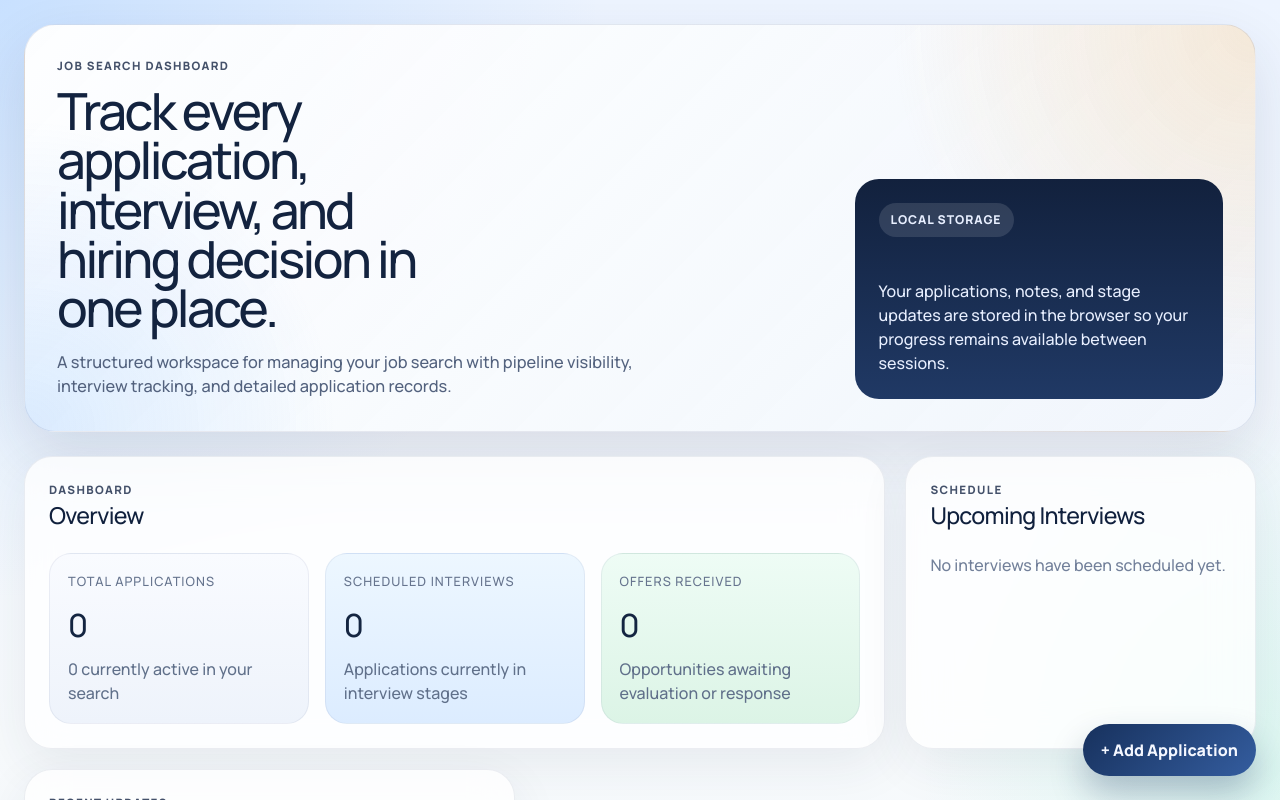
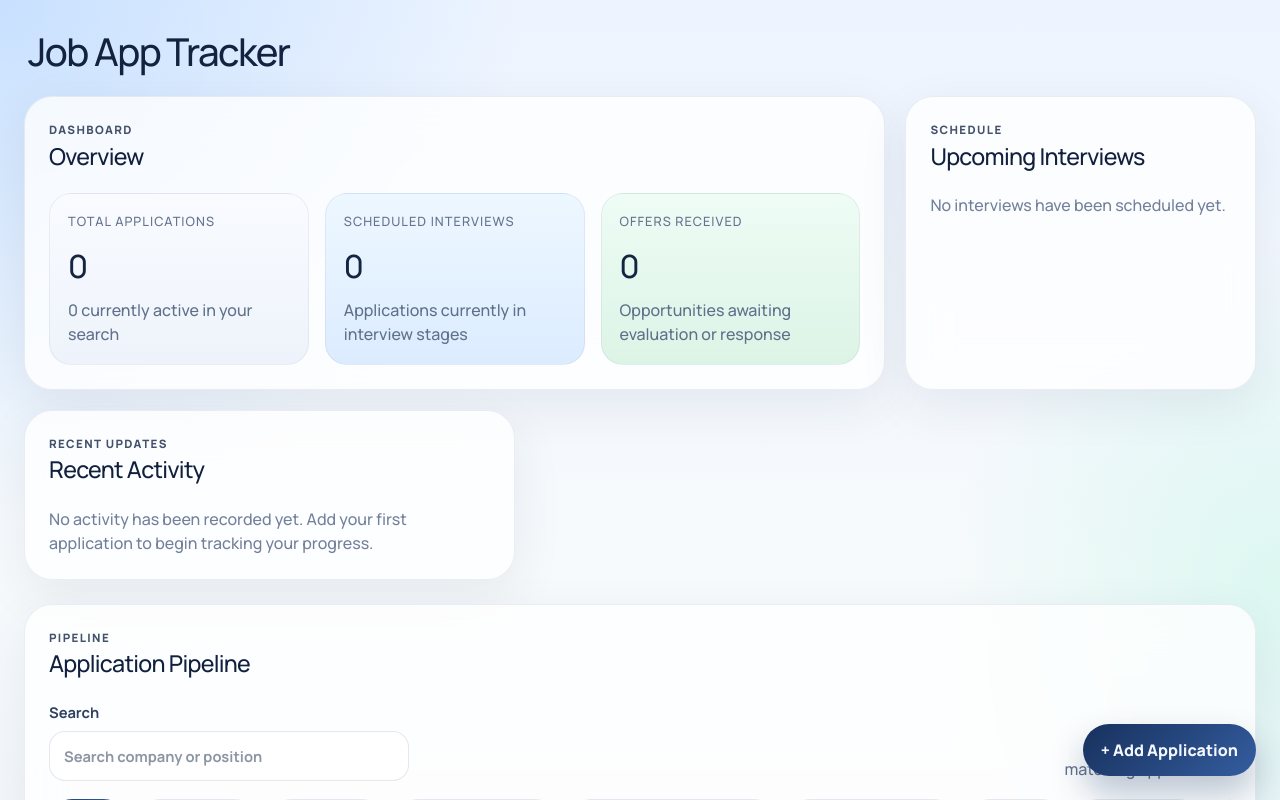
Before and after one commit to Zulkifli70/job-app-tracker, a React (Vite) app: page / in a window 1280 px wide. Shown: the top 800 px of the page. Built offline with nearby package versions, Linux system fonts and the light colour scheme.

Commit message:
simplified header

```diff
--- a/src/App.css
+++ b/src/App.css
@@ -3,70 +3,16 @@
   gap: 24px;
 }
 
-.hero {
-  display: grid;
-  grid-template-columns: minmax(0, 2.1fr) minmax(280px, 1fr);
-  gap: 24px;
-  padding: 32px;
-  border: 1px solid rgba(67, 86, 129, 0.12);
-  border-radius: 32px;
-  background:
-    radial-gradient(
-      circle at top right,
-      rgba(247, 192, 124, 0.28),
-      transparent 28%
-    ),
-    radial-gradient(
-      circle at bottom left,
-      rgba(88, 163, 255, 0.2),
-      transparent 24%
-    ),
-    linear-gradient(
-      135deg,
-      rgba(255, 255, 255, 0.96),
-      rgba(240, 245, 252, 0.88)
-    );
-  box-shadow: 0 24px 60px rgba(31, 45, 72, 0.12);
+.app-header {
+  padding: 8px 4px 0;
 }
 
-.hero h1 {
-  max-width: 12ch;
-  margin-top: 12px;
-  font-size: clamp(2.4rem, 4vw, 4.4rem);
-  line-height: 0.96;
-  letter-spacing: -0.05em;
+.app-header h1 {
+  margin: 0;
+  font-size: clamp(1.8rem, 3vw, 2.5rem);
+  line-height: 1.05;
+  letter-spacing: -0.04em;
   color: #13233f;
-}
-
-.hero__copy {
-  max-width: 60ch;
-  margin-top: 18px;
-  font-size: 1.02rem;
-  color: #53627e;
-}
-
-.hero__panel {
-  align-self: end;
-  display: flex;
-  flex-direction: column;
-  justify-content: space-between;
-  padding: 24px;
-  min-height: 220px;
-  border-radius: 24px;
-  background: linear-gradient(180deg, #12213d, #203965);
-  color: #e8efff;
-}
-
-.hero__badge {
-  display: inline-flex;
-  width: fit-content;
-  padding: 8px 12px;
-  border-radius: 999px;
-  background: rgba(255, 255, 255, 0.12);
-  font-size: 0.76rem;
-  font-weight: 800;
-  letter-spacing: 0.08em;
-  text-transform: uppercase;
 }
 
 .section-card {
@@ -890,7 +836,6 @@
 @media (max-width: 1180px) {
   .dashboard-grid,
   .details-grid,
-  .hero,
   .pipeline-layout {
     grid-template-columns: 1fr;
   }
@@ -914,7 +859,6 @@
     padding: 16px;
   }
 
-  .hero,
   .section-card {
     padding: 18px;
     border-radius: 24px;
--- a/src/components/Header.jsx
+++ b/src/components/Header.jsx
@@ -1,21 +1,7 @@
 export function Header() {
   return (
-    <header className="hero">
-      <div>
-        <p className="eyebrow">Job Search Dashboard</p>
-        <h1>Track every application, interview, and hiring decision in one place.</h1>
-        <p className="hero__copy">
-          A structured workspace for managing your job search with pipeline visibility,
-          interview tracking, and detailed application records.
-        </p>
-      </div>
-      <div className="hero__panel">
-        <span className="hero__badge">Local Storage</span>
-        <p>
-          Your applications, notes, and stage updates are stored in the browser so
-          your progress remains available between sessions.
-        </p>
-      </div>
+    <header className="app-header">
+      <h1>Job App Tracker</h1>
     </header>
-  )
+  );
 }
```
